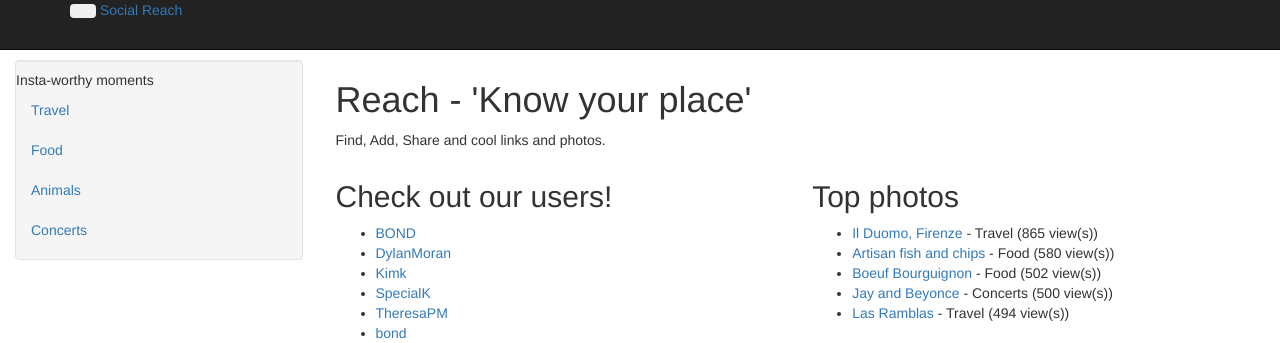
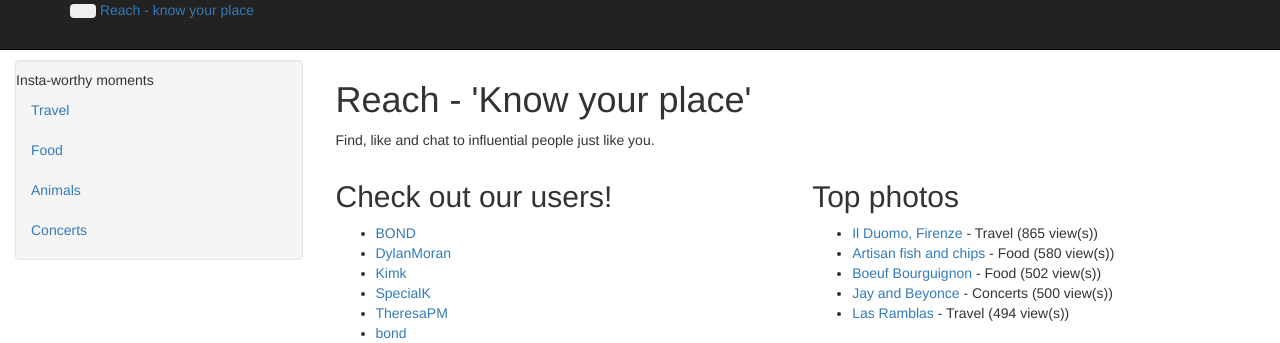
Before and after one commit to james-level/Reach--, a Django app: page /social_reach/ in a window 1280 px wide. Shown: the top 343 px of the page. Run offline with Django 3.2, Linux system fonts and the light colour scheme; data comes from the database, SQL or seed files in the repository; some libraries are stand-ins or nearby versions.

Commit message:
rebrands and sloganizes  base template

```diff
--- a/social/templates/rango/base.html
+++ b/social/templates/rango/base.html
@@ -14,7 +14,7 @@
 <link href="{% static 'css/bootstrap-fluid-adj.css' %}" rel="stylesheet">
 <link href="{% static 'css/bootstrap.css'% }" rel="stylesheet" media="screen">
 <link href="{% static 'css/bootstrap-responsive.css' %}" rel="stylesheet">
-<title>Reach {% block title %}How to Tango with Django!{% endblock %}</title>
+<title>Reach {% block title %}Know your place{% endblock %}</title>
 </head>
   <body>
 
@@ -26,7 +26,7 @@
 <span class="icon-bar"></span>
 <span class="icon-bar"></span>
 </button>
-<a class="brand" href="/social_reach/">Social Reach</a><br>
+<a class="brand" href="/social_reach/">Reach - know your place</a><br>
 
 <div class="nav-collapse collapse">
 <ul class="nav navbar-nav">
--- a/social/templates/rango/index.html
+++ b/social/templates/rango/index.html
@@ -3,7 +3,7 @@
 {% block body_block %}
 <div class="hero-unit">
 <h1>Reach - 'Know your place'</h1>
-<p>Find, Add, Share and cool links and photos.</p>
+<p>Find, like and chat to influential people just like you.</p>
 </div>
 <div class="row-fluid">
 <div class="span6">
```
